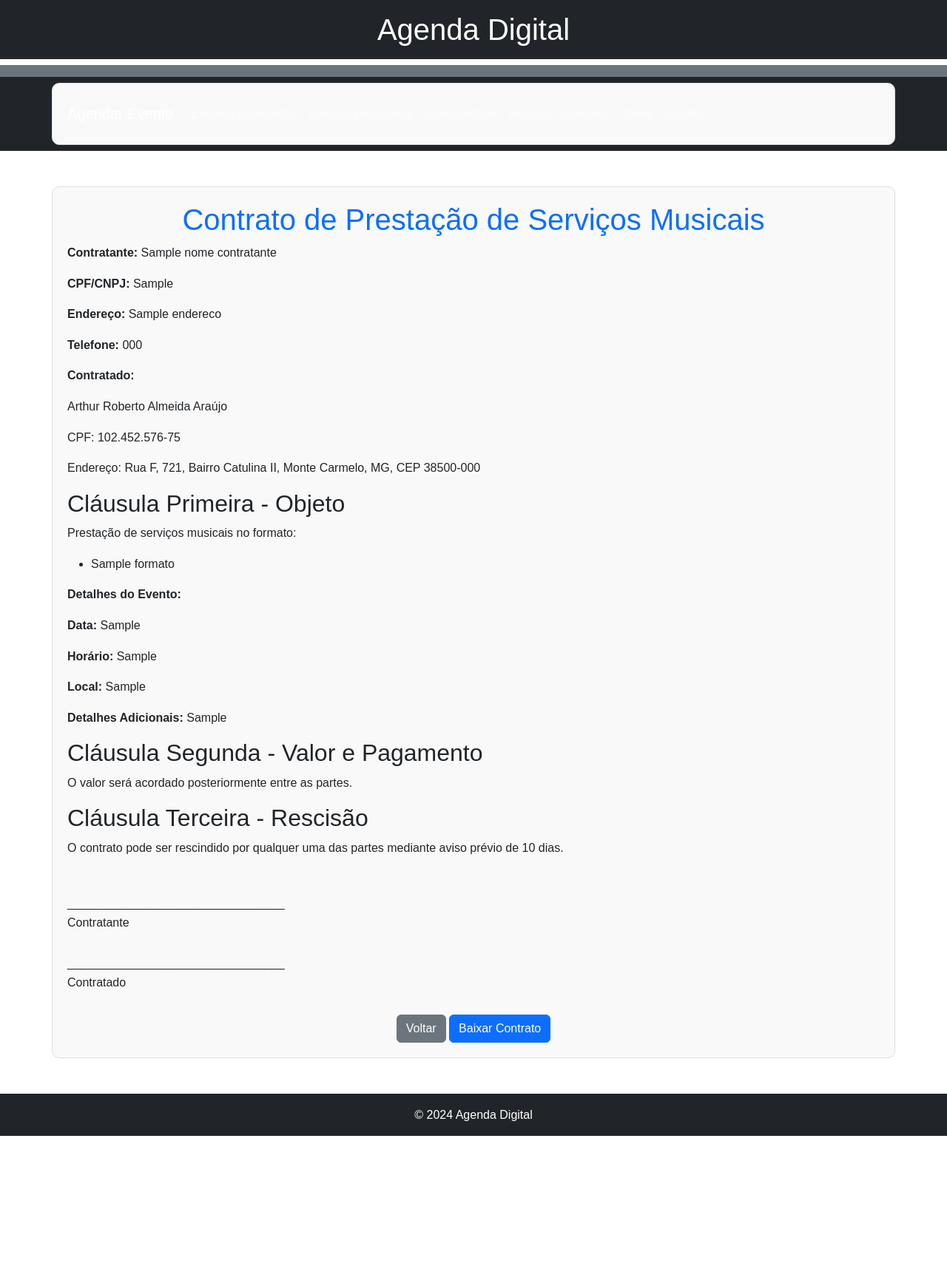
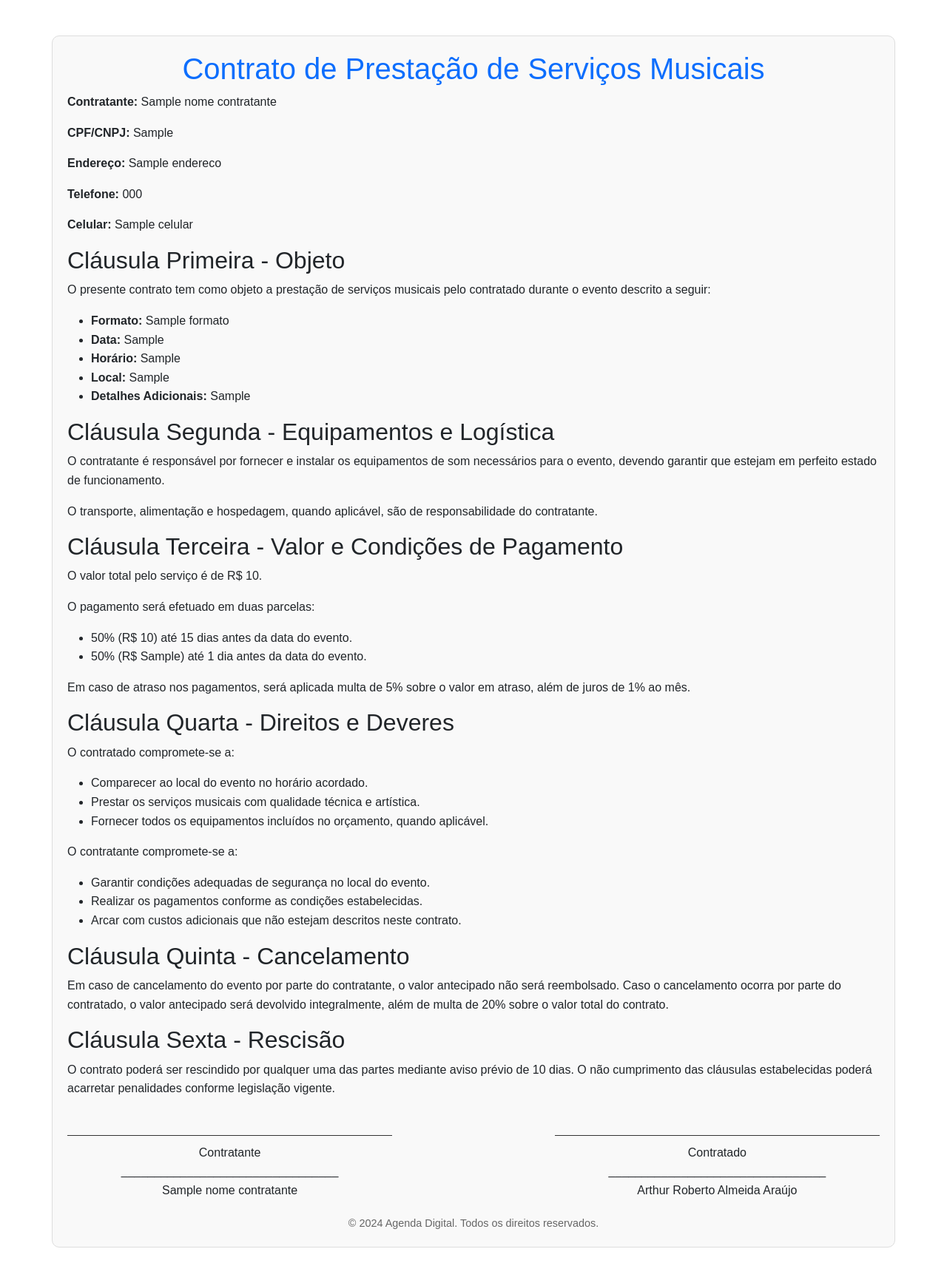
Before and after one commit to ragnarthur/agenda_app, a Flask app: template templates/contrato_modelo.html in a window 1280 px wide. Shown: the whole page at 74% size. Before the commit the page ends 1536 px from the top, so only its background shows below. Run offline with Flask 3, Linux system fonts and the light colour scheme; the template is opened without the code that fills it: most values are stand-ins (such as "Sample title", 1, 10 or a date in 2020); parts of the project's set-up code (start-up, migrations or seed data) failed here and were passed over.

Commit message:
commit adicionando contrato em pdf

```diff
--- a/app.py
+++ b/app.py
@@ -15,6 +15,7 @@
 from models import db, Evento, EventoRealizado, Contabilidade
 from datetime import datetime, date
 from collections import defaultdict
+from weasyprint import HTML
 
 app = Flask(__name__)
 
@@ -518,49 +519,48 @@
 @app.route('/gerar_contrato', methods=['POST', 'GET'])
 def gerar_contrato():
     if request.method == 'POST':
-        # Capturar os dados do formulário
+        # Captura de dados do formulário
         nome_contratante = request.form['nome_contratante']
-        cpf_cnpj = request.form['cpf_cnpj']
-        endereco = request.form['endereco']
-        numero = request.form['numero']
-        bairro = request.form['bairro']
-        cidade = request.form['cidade']
-        uf = request.form['uf']
-        cep = request.form['cep']
+        cpf_cnpj = request.form['documento']
+        endereco = f"{request.form['rua']}, {request.form['numero']}, {request.form['bairro']}, {request.form['cidade']}, {request.form['uf']} - CEP: {request.form['cep']}"
         telefone = request.form['telefone']
+        celular = request.form['celular']
         tipo_evento = request.form['tipo_evento']
         data_evento = request.form['data_evento']
         horario_evento = request.form['horario_evento']
         local_evento = request.form['local_evento']
         detalhes_adicionais = request.form['detalhes_adicionais']
+        valor_total = request.form['valor_total']
+        locacao_som = request.form['locacao_som']
 
-        # Montar o endereço completo
-        endereco_completo = f"{endereco}, {numero}, {bairro}, {cidade} - {uf}, CEP: {cep}"
-
-        # Formatar o tipo do contrato
-        if tipo_evento == "Acústico":
-            formato = "Voz, violão e percuteria."
-        elif tipo_evento == "Projeto Cerrado - Band Completa":
-            formato = "Voz, guitarra, baixo, teclado e bateria."
-        elif tipo_evento == "Projeto Cerrado - Band Trio":
-            formato = "Voz, guitarra, baixo e bateria."
-
-        # Renderizar o contrato gerado
-        return render_template(
+        # Renderiza o template HTML com os dados do contrato
+        html_content = render_template(
             'contrato_modelo.html',
             nome_contratante=nome_contratante,
             cpf_cnpj=cpf_cnpj,
-            endereco_completo=endereco_completo,
+            endereco=endereco,
             telefone=telefone,
+            celular=celular,
             tipo_evento=tipo_evento,
             data_evento=data_evento,
             horario_evento=horario_evento,
             local_evento=local_evento,
             detalhes_adicionais=detalhes_adicionais,
-            formato=formato
+            valor_total=valor_total,
+            locacao_som=locacao_som
         )
+
+        # Gera o PDF a partir do HTML
+        pdf = HTML(string=html_content).write_pdf()
+
+        # Retorna o PDF como resposta
+        response = make_response(pdf)
+        response.headers['Content-Type'] = 'application/pdf'
+        response.headers['Content-Disposition'] = f'attachment; filename=contrato_{nome_contratante}.pdf'
+        return response
+
     else:
-        return render_template('contrato_form.html')
+        return render_template('gerar_contrato.html')
 
 if __name__ == '__main__':
     app.run(debug=True)
--- a/static/css/styles.css
+++ b/static/css/styles.css
@@ -92,9 +92,9 @@
     transform: translateY(0); /* Remover a translação vertical */
 }
 
-/*====================================
-       Estilização das tabelas
-====================================*/
+/* ====================================
+   Estilização das tabelas
+==================================== */
 .table {
     border-radius: 8px;
     overflow: hidden;
@@ -117,8 +117,9 @@
     transition: opacity 0.4s ease, transform 0.4s ease;
 }
 
-/* Tamanho do gráfico*/
-
+/* ====================================
+   Tamanho do gráfico
+==================================== */
 .chart-container {
     position: relative;
     width: 100%; /* Ocupar toda a largura do contêiner */
@@ -126,3 +127,114 @@
     margin: 0 auto; /* Centraliza o gráfico */
     height: 400px; /* Altura fixa ou ajustável */
 }
+
+/* ====================================
+   Estilização para a Rota de Contratos
+==================================== */
+body {
+    font-family: 'Arial', sans-serif;
+    background-color: #f9f9f9;
+    color: #333;
+}
+
+h2 {
+    font-size: 1.8rem;
+    color: #444;
+    margin-bottom: 20px;
+}
+
+.card {
+    border-radius: 12px;
+    box-shadow: 0 4px 15px rgba(0, 0, 0, 0.1);
+    background-color: #ffffff;
+    padding: 20px;
+    margin-top: 20px;
+}
+
+.card-header {
+    font-size: 1.5rem;
+    font-weight: bold;
+    text-align: center;
+    background-color: #f7f7f7;
+    border-bottom: 2px solid #ddd;
+    border-radius: 12px 12px 0 0;
+    padding: 15px;
+    margin-bottom: 15px;
+}
+
+label {
+    font-weight: bold;
+    color: #555;
+}
+
+input, select, textarea {
+    border: 1px solid #ccc;
+    border-radius: 6px;
+    padding: 10px;
+    font-size: 1rem;
+    width: 100%;
+    margin-bottom: 15px;
+}
+
+input:focus, select:focus, textarea:focus {
+    outline: none;
+    border-color: #007bff;
+    box-shadow: 0 0 5px rgba(0, 123, 255, 0.5);
+}
+
+fieldset {
+    border: 1px solid #ddd;
+    border-radius: 8px;
+    padding: 15px;
+    margin-bottom: 20px;
+    background-color: #fefefe;
+}
+
+legend {
+    font-size: 1.2rem;
+    font-weight: bold;
+    padding: 0 10px;
+    color: #333;
+}
+
+.btn {
+    background-color: #007bff;
+    color: #fff;
+    font-size: 1.2rem;
+    padding: 10px 20px;
+    border-radius: 8px;
+    transition: background-color 0.3s ease, transform 0.2s ease;
+}
+
+.btn:hover {
+    background-color: #0056b3;
+    transform: scale(1.05);
+}
+
+footer {
+    text-align: center;
+    padding: 10px 0;
+    background-color: #333;
+    color: #fff;
+    font-size: 0.9rem;
+    margin-top: 30px;
+}
+
+/* ====================================
+   Responsividade
+==================================== */
+@media (max-width: 768px) {
+    .card-header {
+        font-size: 1.2rem;
+    }
+
+    input, select, textarea {
+        font-size: 0.9rem;
+        padding: 8px;
+    }
+
+    .btn {
+        font-size: 1rem;
+        padding: 8px 15px;
+    }
+}
--- a/templates/contrato_modelo.html
+++ b/templates/contrato_modelo.html
@@ -3,7 +3,7 @@
 <head>
     <meta charset="UTF-8">
     <meta name="viewport" content="width=device-width, initial-scale=1.0">
-    <title>Contrato Musical</title>
+    <title>Contrato de Prestação de Serviços Musicais</title>
     <link rel="stylesheet" href="{{ url_for('static', filename='css/styles.css') }}">
     <link href="https://cdn.jsdelivr.net/npm/bootstrap@5.3.0-alpha1/dist/css/bootstrap.min.css" rel="stylesheet">
     <script src="https://cdn.jsdelivr.net/npm/bootstrap@5.3.0-alpha1/dist/js/bootstrap.bundle.min.js"></script>
@@ -24,97 +24,96 @@
         }
         .assinaturas {
             margin-top: 50px;
+            display: flex;
+            justify-content: space-between;
         }
         .assinaturas div {
-            margin: 30px 0;
+            text-align: center;
+            width: 40%;
+            border-top: 1px solid #333;
+            padding-top: 10px;
+        }
+        .footer {
+            text-align: center;
+            margin-top: 20px;
+            font-size: 0.9rem;
+            color: #666;
         }
     </style>
 </head>
 <body>
-    <header>
-        <h1 class="text-white bg-dark py-3 text-center">Agenda Digital</h1>
-        <div id="current-datetime" class="text-white text-end p-2 bg-secondary"></div>
-        <nav class="navbar navbar-expand-lg navbar-dark bg-dark">
-            <div class="container">
-                <a class="navbar-brand" href="{{ url_for('index') }}">Agendar Evento</a>
-                <button class="navbar-toggler" type="button" data-bs-toggle="collapse" data-bs-target="#navbarNav" aria-controls="navbarNav" aria-expanded="false" aria-label="Toggle navigation">
-                    <span class="navbar-toggler-icon"></span>
-                </button>
-                <div class="collapse navbar-collapse" id="navbarNav">
-                    <ul class="navbar-nav">
-                        <li class="nav-item">
-                            <a class="nav-link" href="{{ url_for('schedule') }}">Eventos Agendados</a>
-                        </li>
-                        <li class="nav-item">
-                            <a class="nav-link" href="{{ url_for('realizados') }}">Eventos Realizados</a>
-                        </li>
-                        <li class="nav-item">
-                            <a class="nav-link" href="{{ url_for('contabilidade') }}">Contabilidade</a>
-                        </li>
-                        <li class="nav-item">
-                            <a class="nav-link" href="{{ url_for('contabilidade_final') }}">Resumo Financeiro</a>
-                        </li>
-                        <li class="nav-item">
-                            <a class="nav-link" href="{{ url_for('gerar_contrato') }}">Gerar Contrato</a>
-                        </li>
-                    </ul>
-                </div>
-            </div>
-        </nav>
-    </header>
-    <main>
     <div class="container my-5">
         <h1 class="text-center text-primary">Contrato de Prestação de Serviços Musicais</h1>
+
         <p><strong>Contratante:</strong> {{ nome_contratante }}</p>
         <p><strong>CPF/CNPJ:</strong> {{ cpf_cnpj }}</p>
         <p><strong>Endereço:</strong> {{ endereco }}</p>
         <p><strong>Telefone:</strong> {{ telefone }}</p>
-
-            <p><strong>Contratado:</strong></p>
-            <p>Arthur Roberto Almeida Araújo</p>
-            <p>CPF: 102.452.576-75</p>
-            <p>Endereço: Rua F, 721, Bairro Catulina II, Monte Carmelo, MG, CEP 38500-000</p>
+        <p><strong>Celular:</strong> {{ celular }}</p>
 
         <h2>Cláusula Primeira - Objeto</h2>
-            <p>Prestação de serviços musicais no formato:</p>
+        <p>O presente contrato tem como objeto a prestação de serviços musicais pelo contratado durante o evento descrito a seguir:</p>
         <ul>
-                <li>{{ formato }}</li>
+            <li><strong>Formato:</strong> {{ formato }}</li>
+            <li><strong>Data:</strong> {{ data_evento }}</li>
+            <li><strong>Horário:</strong> {{ horario_evento }}</li>
+            <li><strong>Local:</strong> {{ local_evento }}</li>
+            <li><strong>Detalhes Adicionais:</strong> {{ detalhes_adicionais }}</li>
         </ul>
-            <p><strong>Detalhes do Evento:</strong></p>
-            <p><strong>Data:</strong> {{ data_evento }}</p>
-            <p><strong>Horário:</strong> {{ horario_evento }}</p>
-            <p><strong>Local:</strong> {{ local_evento }}</p>
-            <p><strong>Detalhes Adicionais:</strong> {{ detalhes_adicionais }}</p>
 
-            <h2>Cláusula Segunda - Valor e Pagamento</h2>
-            <p>O valor será acordado posteriormente entre as partes.</p>
+        <h2>Cláusula Segunda - Equipamentos e Logística</h2>
+        {% if locacao_som == "sim" %}
+        <p>O orçamento inclui a locação e operação de equipamentos de som, sendo de responsabilidade do contratado garantir a qualidade técnica dos mesmos.</p>
+        {% else %}
+        <p>O contratante é responsável por fornecer e instalar os equipamentos de som necessários para o evento, devendo garantir que estejam em perfeito estado de funcionamento.</p>
+        {% endif %}
+        <p>O transporte, alimentação e hospedagem, quando aplicável, são de responsabilidade do contratante.</p>
 
-            <h2>Cláusula Terceira - Rescisão</h2>
-            <p>O contrato pode ser rescindido por qualquer uma das partes mediante aviso prévio de 10 dias.</p>
+        <h2>Cláusula Terceira - Valor e Condições de Pagamento</h2>
+        <p>O valor total pelo serviço é de R$ {{ valor_total }}.</p>
+        <p>O pagamento será efetuado em duas parcelas:</p>
+        <ul>
+            <li>50% (R$ {{ valor_antecipado }}) até 15 dias antes da data do evento.</li>
+            <li>50% (R$ {{ saldo_final }}) até 1 dia antes da data do evento.</li>
+        </ul>
+        <p>Em caso de atraso nos pagamentos, será aplicada multa de 5% sobre o valor em atraso, além de juros de 1% ao mês.</p>
+
+        <h2>Cláusula Quarta - Direitos e Deveres</h2>
+        <p>O contratado compromete-se a:</p>
+        <ul>
+            <li>Comparecer ao local do evento no horário acordado.</li>
+            <li>Prestar os serviços musicais com qualidade técnica e artística.</li>
+            <li>Fornecer todos os equipamentos incluídos no orçamento, quando aplicável.</li>
+        </ul>
+        <p>O contratante compromete-se a:</p>
+        <ul>
+            <li>Garantir condições adequadas de segurança no local do evento.</li>
+            <li>Realizar os pagamentos conforme as condições estabelecidas.</li>
+            <li>Arcar com custos adicionais que não estejam descritos neste contrato.</li>
+        </ul>
+
+        <h2>Cláusula Quinta - Cancelamento</h2>
+        <p>Em caso de cancelamento do evento por parte do contratante, o valor antecipado não será reembolsado. Caso o cancelamento ocorra por parte do contratado, o valor antecipado será devolvido integralmente, além de multa de 20% sobre o valor total do contrato.</p>
+
+        <h2>Cláusula Sexta - Rescisão</h2>
+        <p>O contrato poderá ser rescindido por qualquer uma das partes mediante aviso prévio de 10 dias. O não cumprimento das cláusulas estabelecidas poderá acarretar penalidades conforme legislação vigente.</p>
 
         <div class="assinaturas">
             <div>
+                Contratante<br>
                 _________________________________<br>
-                    Contratante
+                {{ nome_contratante }}
             </div>
             <div>
+                Contratado<br>
                 _________________________________<br>
-                    Contratado
+                Arthur Roberto Almeida Araújo
             </div>
         </div>
 
-            <div class="text-center mt-4">
-                <a href="{{ url_for('gerar_contrato') }}" class="btn btn-secondary">
-                    <i class="fas fa-arrow-left"></i> Voltar
-                </a>
-                <button onclick="window.print()" class="btn btn-primary">
-                    <i class="fas fa-download"></i> Baixar Contrato
-                </button>
+        <div class="footer">
+            &copy; 2024 Agenda Digital. Todos os direitos reservados.
         </div>
     </div>
-    </main>
-    <footer class="text-center text-white bg-dark py-3">
-        &copy; 2024 Agenda Digital
-    </footer>
 </body>
 </html>
```
Also changed, not shown: templates/gerar_contrato.html (renamed from templates/contrato_form.html, +52 -11 lines). Lines whose indentation alone changed are shown as unchanged.
